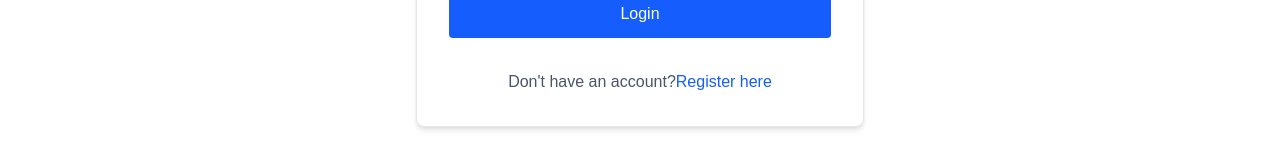
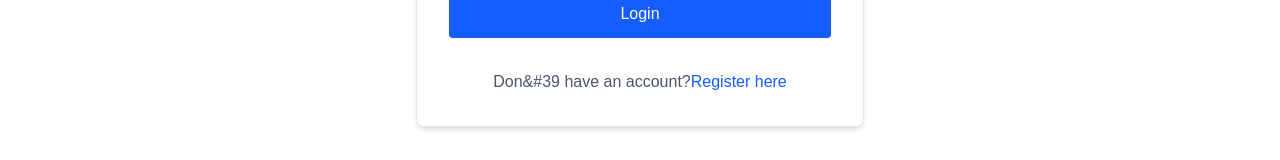
Before and after one commit to TLHSIEH0610/flowlu-mock, a Next.js app: page /login in a window 1280 px wide. Shown: the part 535-695 px from the top of the page. Built offline with nearby package versions, Linux system fonts and the light colour scheme; no server answers.

Commit message:
fixed punc

```diff
--- a/src/app/(auth)/login/page.tsx
+++ b/src/app/(auth)/login/page.tsx
@@ -56,7 +56,7 @@ const LoginForm = () => {
           </button>
           <div className="text-center mt-4">
             <p className="text-gray-600">
-              Don't have an account?
+              Don&#39 have an account?
               <a
                 href="/register"
                 className="text-blue-600 hover:text-blue-700 font-medium"
```
